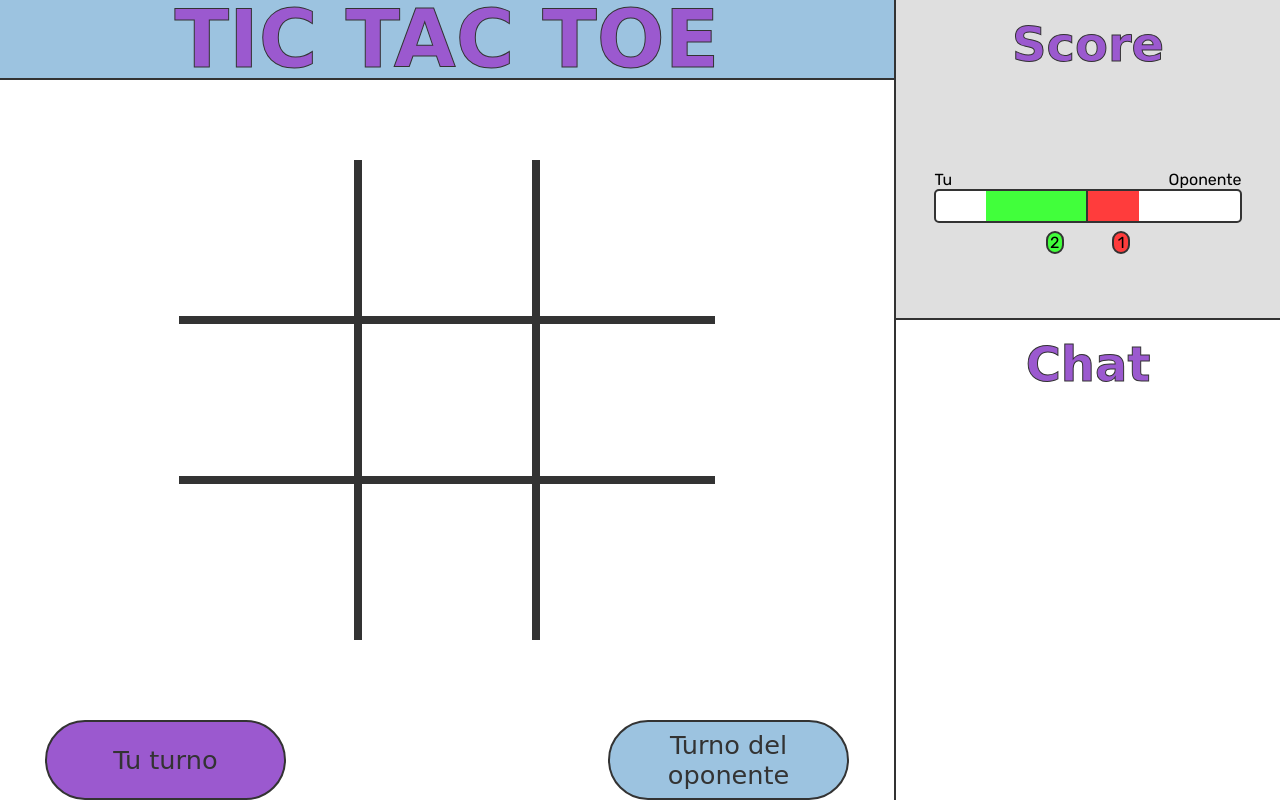
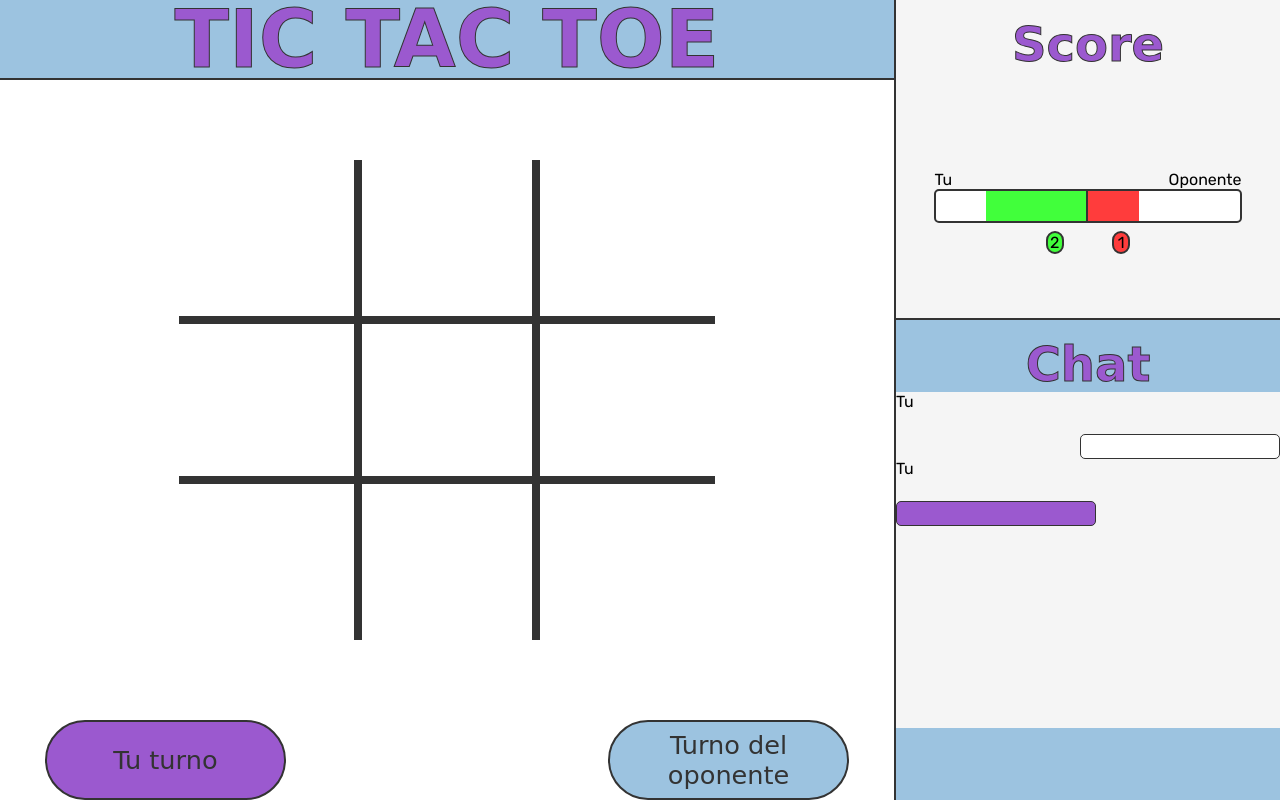
Before and after one commit to Juank45944/TicTacToe, a plain HTML site: page index.html in a window 1280 px wide. Drawn offline with Linux system fonts and the light colour scheme; a web font is replaced by a local one.

Commit message:
chat half

```diff
--- a/css/estilos.css
+++ b/css/estilos.css
@@ -106,7 +106,7 @@ body{
   flex-flow: column nowrap;
   justify-content: space-between;
   align-items: center;
-  background-color: #dfdfdf;
+  background-color: #f5f5f5;
 }
 
 .score-container h4, .chat-container h4{
@@ -115,7 +115,7 @@ body{
   -webkit-text-stroke-color: #333333;
   color: #9b59cf;
   font-size: 3rem;
-  height: 20%;
+  height: auto;
   text-align: center;
   margin-top: 1rem;
 }
@@ -190,4 +190,42 @@ body{
   width: 100%;
   display: flex;
   flex-flow: column nowrap;
+  background-color: #9CC3E0;
 }
+.msg-container{
+  height: 70%;
+  background: #f5f5f5;
+  display: flex;
+  flex-flow: column nowrap;
+  overflow-y: auto;
+}
+.msg-cont-rec, .msg-cont-env{
+  min-height: 20%;
+  width: 100%;
+  display: flex;
+  flex-flow: row wrap;
+}
+.msg-cont-rec{
+  justify-content: flex-start;
+}
+.msg-cont-env{
+  justify-content: flex-end;
+}
+
+.msg-enviado, .msg-recibido{
+  width: 52%;
+  border: 1px solid #333333;
+  border-radius: 5px;
+}
+.msg-enviado{
+  background-color: #fff;
+}
+.msg-recibido{
+  background-color: #9b59cf;
+}
+.user-chat-env, .user-chat-rec{
+  width: 100%;
+}
+.user-chat-env{
+
+}
--- a/index.html
+++ b/index.html
@@ -53,6 +53,23 @@
       </div>
       <div class="chat-container">
         <h4>Chat</h4>
+        <div class="msg-container">
+          <div class="msg-cont-env">
+            <span class="user-chat-env">Tu</span>
+            <div class="msg-enviado">
+
+            </div>
+          </div>
+          <div class="msg-cont-rec">
+            <span class="user-chat-rec">Tu</span>
+            <div class="msg-recibido">
+
+            </div>
+          </div>
+        </div>
+        <div class="input.container">
+
+        </div>
       </div>
     </div>
   </body>
```
